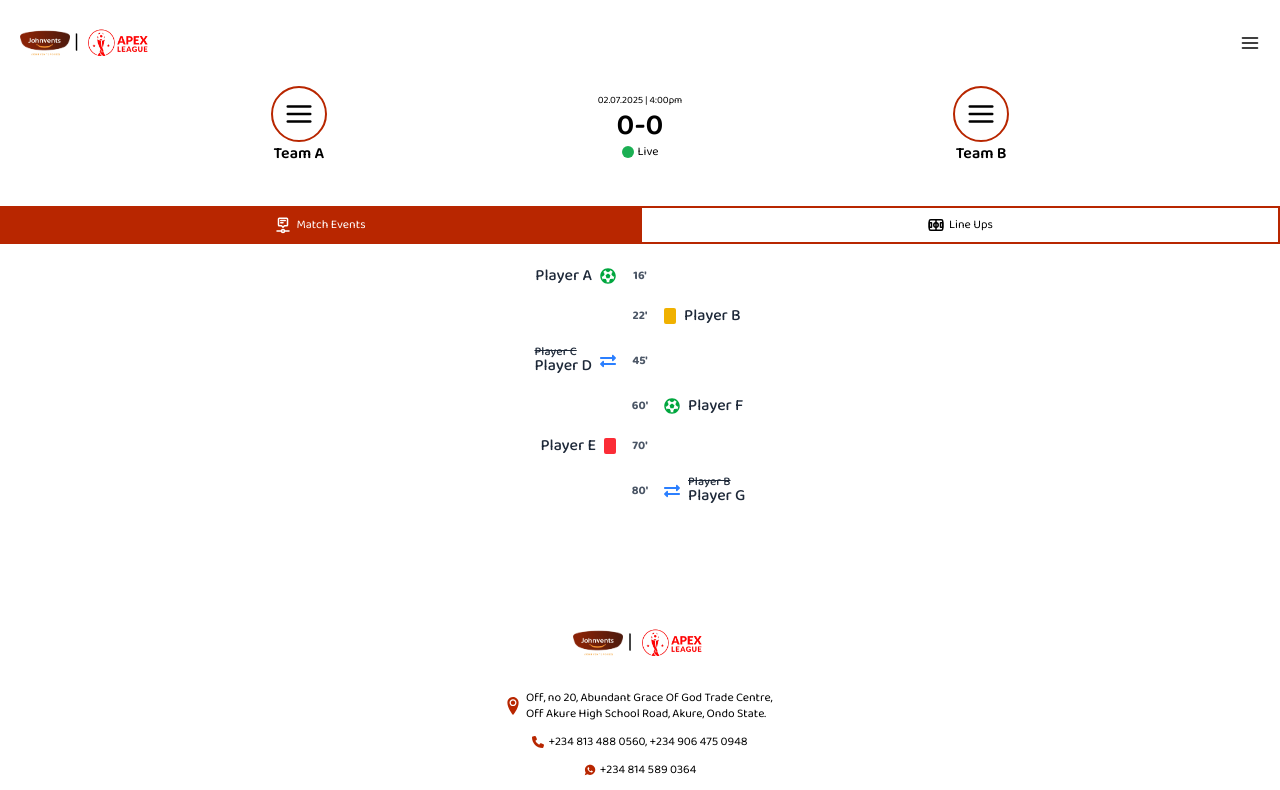
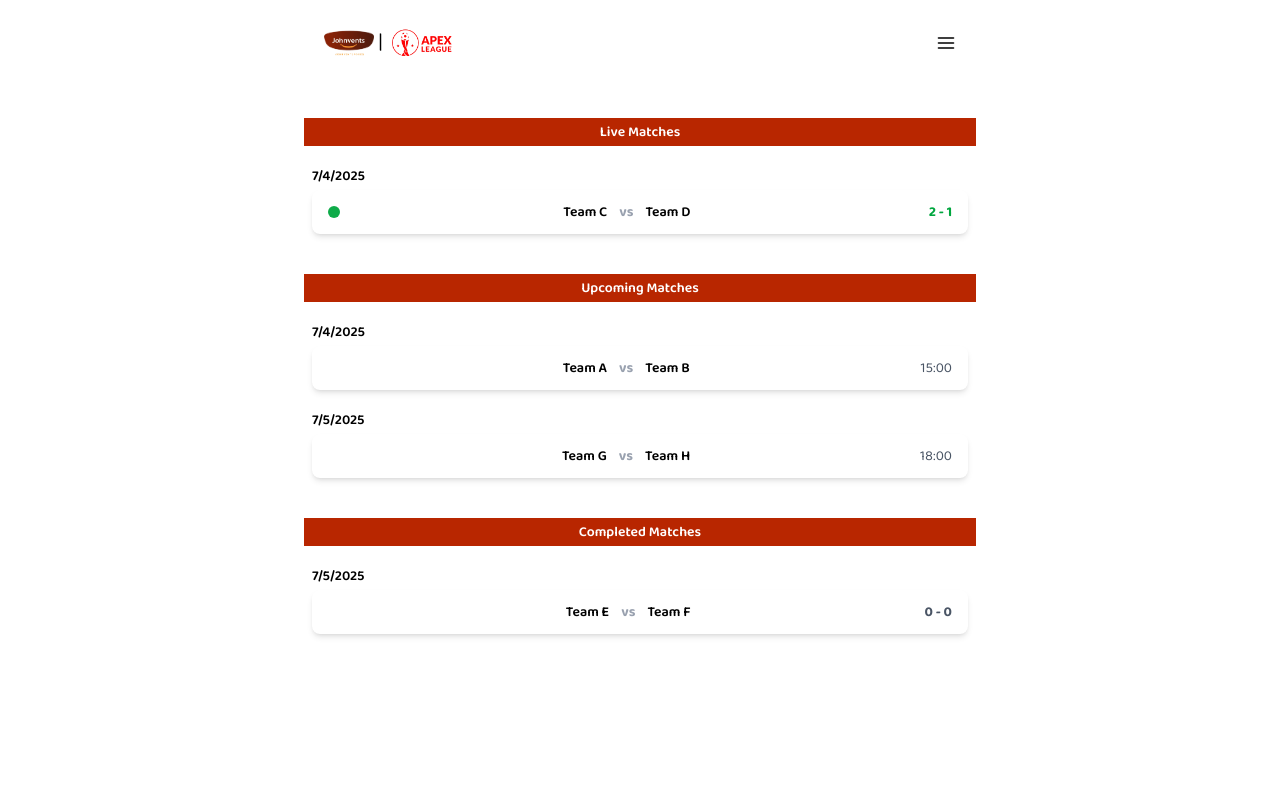
Before and after one commit to SeyitanShalom/Apex-League, a Next.js app: page /fixtures in a window 1280 px wide. Shown: the top 790 px of the page. Built offline with nearby package versions, Linux system fonts and the light colour scheme.

Commit message:
created the standings page

```diff
--- /dev/null
+++ b/src/Components/FixtureSection.jsx
@@ -0,0 +1,75 @@
+import { fixtures } from "@/data/fixtures";
+
+const groupByDate = (fixtures) => {
+  return fixtures.reduce((acc, fixture) => {
+    acc[fixture.date] = acc[fixture.date] || [];
+    acc[fixture.date].push(fixture);
+    return acc;
+  }, {});
+};
+
+const FixtureSection = ({ title, fixtures }) => {
+  const fixturesByDate = groupByDate(fixtures);
+  const sortedDates = Object.keys(fixturesByDate).sort();
+
+  if (fixtures.length === 0) return null;
+
+  return (
+    <div className="mb-10 text-sm">
+      <h2 className="text-sm font-semibold py-1 text-white text-center bg-[#B82600]">
+        {title}
+      </h2>
+      {sortedDates.map((date) => (
+        <div key={date} className="my-5 px-2">
+          <div className="">
+            <h3 className="font-semibold">
+              {new Date(date).toLocaleDateString()}
+            </h3>
+          </div>
+          <div className="flex flex-col mt-1">
+            {fixturesByDate[date]
+              .sort((a, b) => a.time.localeCompare(b.time))
+              .map((fixture) => (
+                <div
+                  key={fixture.id}
+                  className="bg-white shadow-md rounded-lg flex items-center justify-between px-4 py-3"
+                >
+                  {fixture.status === "live" ? (
+                    <div
+                      className="bg-green-600 rounded-full w-3 h-3 animate-blink"
+                      style={{
+                        animation: "blink 2s infinite",
+                      }}
+                    ></div>
+                  ) : (
+                    <div className="bg-white rounded-full w-5 h-3 animate-blink"></div>
+                  )}
+                  <div className="flex-1 text-right font-semibold">
+                    {fixture.home}
+                  </div>
+                  <div className="mx-3 text-gray-400 font-bold">vs</div>
+                  <div className="flex-1 font-semibold">{fixture.away}</div>
+
+                  <div className="ml-4 text-sm text-gray-600">
+                    {fixture.score ? (
+                      <span
+                        className={`font-bold ${
+                          fixture.status === "live" ? "text-green-600" : ""
+                        }`}
+                      >
+                        {fixture.score}
+                      </span>
+                    ) : (
+                      fixture.time
+                    )}
+                  </div>
+                </div>
+              ))}
+          </div>
+        </div>
+      ))}
+    </div>
+  );
+};
+
+export default FixtureSection;
--- a/src/Components/Navbar.jsx
+++ b/src/Components/Navbar.jsx
@@ -12,7 +12,7 @@ const Navbar = () => {
     setOpen(!open);
   };
   return (
-    <div className="flex justify-between items-center px-5 py-2">
+    <div className="flex justify-between items-center px-5 py-2 relative">
       <div className="flex items-center justify-between gap-1">
         <Image src="/JV Logo.webp" alt="Logo" width={50} height={50} />
         <p className="text-xl -translate-y-0.5">|</p>
@@ -39,13 +39,13 @@ const Navbar = () => {
             <Link onClick={() => setOpen(false)} href="/" className="">
               Home
             </Link>
-            <Link onClick={() => setOpen(false)} href="/" className="">
+            <Link onClick={() => setOpen(false)} href="/fixtures" className="">
               Fixtures
             </Link>
             <Link onClick={() => setOpen(false)} href="/" className="">
               Results
             </Link>
-            <Link onClick={() => setOpen(false)} href="/" className="">
+            <Link onClick={() => setOpen(false)} href="/standings" className="">
               Standings
             </Link>
             <Link onClick={() => setOpen(false)} href="/teams" className="">
--- /dev/null
+++ b/src/app/fixtures/page.jsx
@@ -0,0 +1,22 @@
+import FixtureSection from "@/Components/FixtureSection";
+import { fixtures } from "@/data/fixtures";
+import React from "react";
+const groupByStatus = (fixtures, status) =>
+  fixtures.filter((fixture) => fixture.status === status);
+
+const FixturesPage = () => {
+  const liveFixtures = groupByStatus(fixtures, "live");
+  const completedFixtures = groupByStatus(fixtures, "completed");
+  const upcomingFixtures = groupByStatus(fixtures, "upcoming");
+
+  return (
+    <div className="max-w-2xl mx-auto py-8">
+      {/* <h1 className="text-2xl font-bold mb-6">Fixtures</h1> */}
+      <FixtureSection title="Live Matches" fixtures={liveFixtures} />
+      <FixtureSection title="Upcoming Matches" fixtures={upcomingFixtures} />
+      <FixtureSection title="Completed Matches" fixtures={completedFixtures} />
+    </div>
+  );
+};
+
+export default FixturesPage;
--- a/src/app/layout.js
+++ b/src/app/layout.js
@@ -28,7 +28,7 @@ export const metadata = {
 export default function RootLayout({ children }) {
   return (
     <html lang="en">
-      <body className={`${baloo2.className} antialiased`}>
+      <body className={`${baloo2.className} antialiased max-w-2xl mx-auto `}>
         <Navbar />
         {children}
         <Footer/>
--- /dev/null
+++ b/src/app/standings/page.jsx
@@ -0,0 +1,42 @@
+import React from "react";
+import { groups } from "@/data/groups";
+
+const page = () => {
+  return (
+    <div className="text-sm flex flex-col gap-y-7 ">
+      {groups.map((group) => (
+        <div key={group.name}>
+          <h2 className="font-bold mb-1">{group.name}</h2>
+          <div>
+            <table className="w-full ">
+              <thead className="bg-[#B82600] text-white px-3">
+                <tr>
+                  <th className="text-left px-5">Name</th>
+                  <th className="text-center px-1 py-1">P</th>
+                  <th className="text-center px-1 py-1">W</th>
+                  <th className="text-center px-1 py-1">D</th>
+                  <th className="text-center px-1 py-1">L</th>
+                  <th className="text-center px-1 py-1">Pts</th>
+                </tr>
+              </thead>
+              <tbody>
+                {group.teams.map((team, index) => (
+                  <tr key={team.name} className={`${index < 2 ? "bg-red-100" : ""} border-b-2 border-gray-100`}>
+                    <td className="px-5">{team.name}</td>
+                    <td className="text-center py-1">{team.played}</td>
+                    <td className="text-center py-1">{team.won}</td>
+                    <td className="text-center py-1">{team.drawn}</td>
+                    <td className="text-center py-1">{team.lost}</td>
+                    <td className="text-center py-1">{team.points}</td>
+                  </tr>
+                ))}
+              </tbody>
+            </table>
+          </div>
+        </div>
+      ))}
+    </div>
+  );
+};
+
+export default page;
--- /dev/null
+++ b/src/data/fixtures.js
@@ -0,0 +1,36 @@
+export const fixtures = [
+  {
+    id: 1,
+    date: "2025-07-04",
+    home: "Team A",
+    away: "Team B",
+    time: "15:00",
+    status: "upcoming",
+  },
+  {
+    id: 2,
+    date: "2025-07-04",
+    home: "Team C",
+    away: "Team D",
+    time: "17:00",
+    status: "live",
+    score: "2 - 1",
+  },
+  {
+    id: 3,
+    date: "2025-07-05",
+    home: "Team E",
+    away: "Team F",
+    time: "14:00",
+    status: "completed",
+    score: "0 - 0",
+  },
+  {
+    id: 4,
+    date: "2025-07-05",
+    home: "Team G",
+    away: "Team H",
+    time: "18:00",
+    status: "upcoming",
+  },
+];
--- /dev/null
+++ b/src/data/groups.js
@@ -0,0 +1,38 @@
+export const groups = [
+  {
+    name: "Group A",
+    teams: [
+      { name: "Team A1", played: 3, won: 2, drawn: 1, lost: 0, points: 7 },
+      { name: "Team A2", played: 3, won: 2, drawn: 0, lost: 1, points: 6 },
+      { name: "Team A3", played: 3, won: 1, drawn: 1, lost: 1, points: 4 },
+      { name: "Team A4", played: 3, won: 0, drawn: 0, lost: 3, points: 0 },
+    ],
+  },
+  {
+    name: "Group B",
+    teams: [
+      { name: "Team B1", played: 3, won: 3, drawn: 0, lost: 0, points: 9 },
+      { name: "Team B2", played: 3, won: 2, drawn: 0, lost: 1, points: 6 },
+      { name: "Team B3", played: 3, won: 1, drawn: 0, lost: 2, points: 3 },
+      { name: "Team B4", played: 3, won: 0, drawn: 0, lost: 3, points: 0 },
+    ],
+  },
+  {
+    name: "Group C",
+    teams: [
+      { name: "Team C1", played: 3, won: 2, drawn: 1, lost: 0, points: 7 },
+      { name: "Team C2", played: 3, won: 2, drawn: 0, lost: 1, points: 6 },
+      { name: "Team C3", played: 3, won: 1, drawn: 1, lost: 1, points: 4 },
+      { name: "Team C4", played: 3, won: 0, drawn: 0, lost: 3, points: 0 },
+    ],
+  },
+  {
+    name: "Group D",
+    teams: [
+      { name: "Team D1", played: 3, won: 3, drawn: 0, lost: 0, points: 9 },
+      { name: "Team D2", played: 3, won: 2, drawn: 0, lost: 1, points: 6 },
+      { name: "Team D3", played: 3, won: 1, drawn: 0, lost: 2, points: 3 },
+      { name: "Team D4", played: 3, won: 0, drawn: 0, lost: 3, points: 0 },
+    ],
+  },
+];
```
